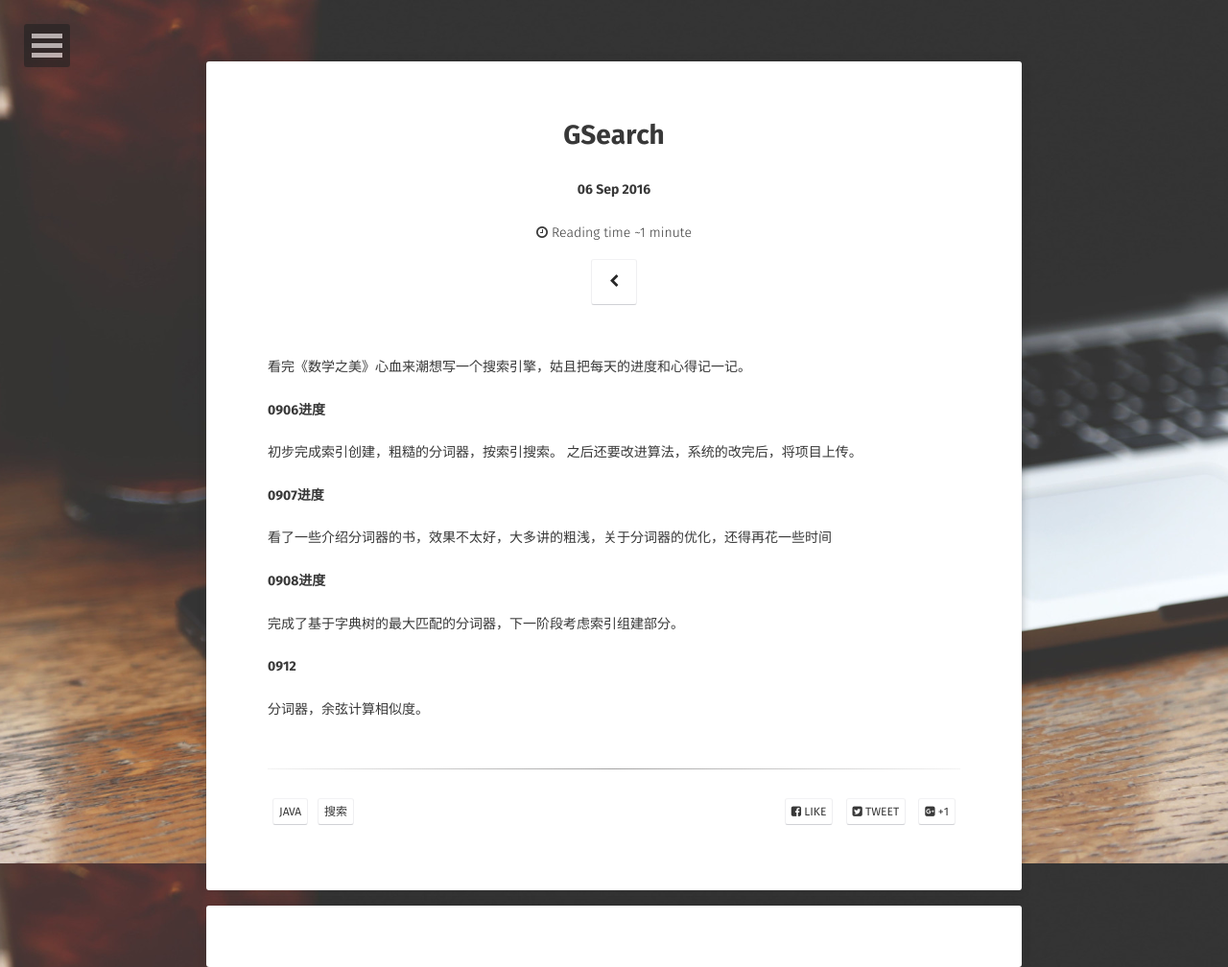
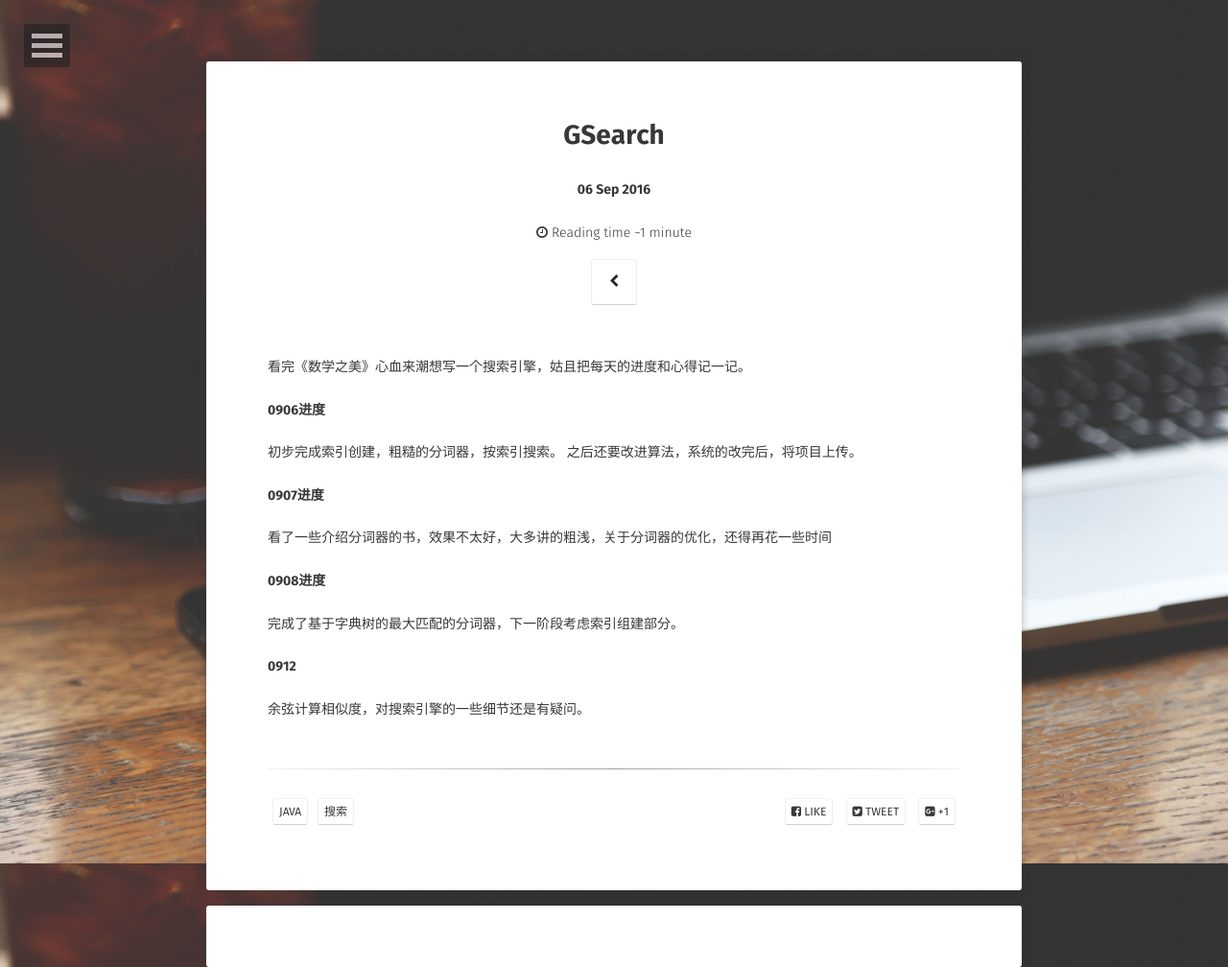
Before and after one commit to ridikuius/ridikuius.github.io, a Jekyll site: the page built from _posts/2016-09-06-GSearch.md, in a window 1280 px wide. Shown: the whole page at 96% size. Built offline with Jekyll 4.4.1, drawn with Linux system fonts in a browser that asks for light colours; some web fonts are replaced.

Commit message:
Update 2016-09-06-GSearch.md

```diff
--- a/_posts/2016-09-06-GSearch.md
+++ b/_posts/2016-09-06-GSearch.md
@@ -22,4 +22,4 @@ comments: true
 完成了基于字典树的最大匹配的分词器，下一阶段考虑索引组建部分。
 
 #### 0912
-分词器，余弦计算相似度。
+余弦计算相似度，对搜索引擎的一些细节还是有疑问。
```
